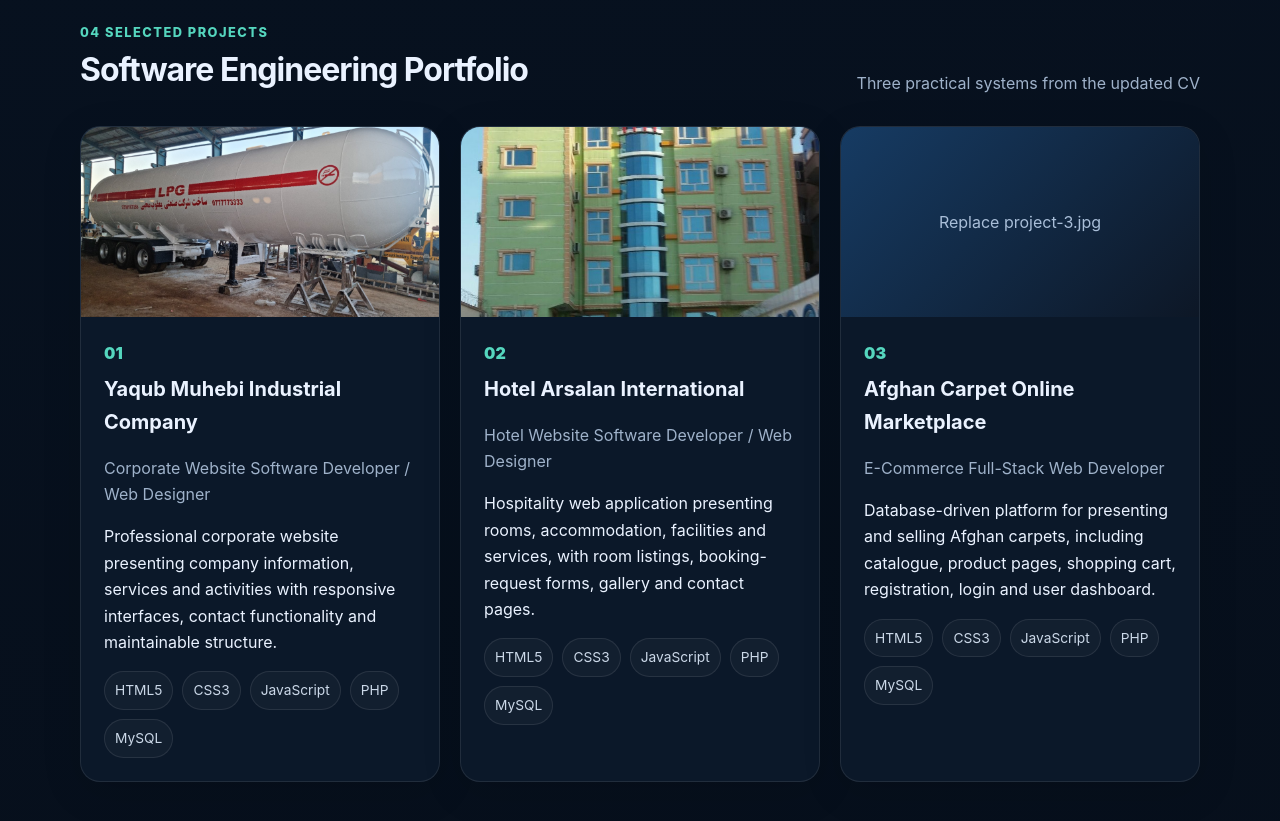
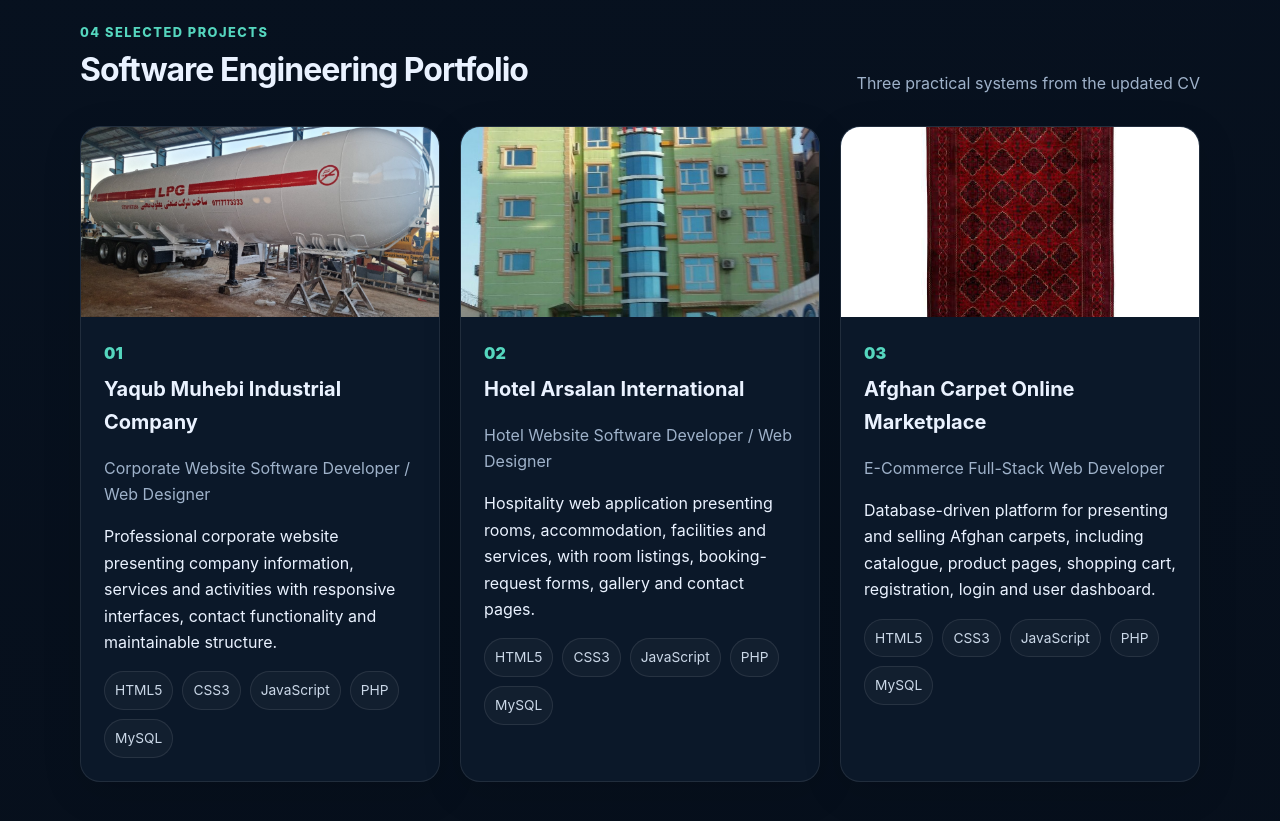
Before and after one commit to nasim1403/nasim1403.github.io, a plain HTML site: page index.html in a window 1280 px wide. Shown: the part 2640-3461 px from the top of the page. Drawn offline with Linux system fonts and the light colour scheme.

Commit message:
Update index.html

```diff
--- a/index.html
+++ b/index.html
@@ -80,7 +80,7 @@ footer{padding:40px 0 60px;color:var(--muted);text-align:center}
 <div class="project-grid">
 <article class="card project"><div class="project-img"><img src="project-1.png" alt="Yaqub Muhebi Industrial Company project" onerror="this.style.display='none';this.nextElementSibling.style.display='block'"><div class="placeholder" style="display:none">Replace project-1.jpg</div></div><div class="project-body"><div class="project-number">01</div><h3>Yaqub Muhebi Industrial Company</h3><p class="muted">Corporate Website  Software Developer / Web Designer</p><p>Professional corporate website presenting company information, services and activities with responsive interfaces, contact functionality and maintainable structure.</p><div class="tags"><span class="tag">HTML5</span><span class="tag">CSS3</span><span class="tag">JavaScript</span><span class="tag">PHP</span><span class="tag">MySQL</span></div></div></article>
 <article class="card project"><div class="project-img"><img src="project-2.png" alt="Hotel Arsalan International project" onerror="this.style.display='none';this.nextElementSibling.style.display='block'"><div class="placeholder" style="display:none">Replace project-2.jpg</div></div><div class="project-body"><div class="project-number">02</div><h3>Hotel Arsalan International</h3><p class="muted">Hotel Website  Software Developer / Web Designer</p><p>Hospitality web application presenting rooms, accommodation, facilities and services, with room listings, booking-request forms, gallery and contact pages.</p><div class="tags"><span class="tag">HTML5</span><span class="tag">CSS3</span><span class="tag">JavaScript</span><span class="tag">PHP</span><span class="tag">MySQL</span></div></div></article>
-<article class="card project"><div class="project-img"><img src="images/project-3.PNG" alt="Afghan Carpet Online Marketplace project" onerror="this.style.display='none';this.nextElementSibling.style.display='block'"><div class="placeholder" style="display:none">Replace project-3.jpg</div></div><div class="project-body"><div class="project-number">03</div><h3>Afghan Carpet Online Marketplace</h3><p class="muted">E-Commerce  Full-Stack Web Developer</p><p>Database-driven platform for presenting and selling Afghan carpets, including catalogue, product pages, shopping cart, registration, login and user dashboard.</p><div class="tags"><span class="tag">HTML5</span><span class="tag">CSS3</span><span class="tag">JavaScript</span><span class="tag">PHP</span><span class="tag">MySQL</span></div></div></article>
+<article class="card project"><div class="project-img"><img src="project-3.PNG" alt="Afghan Carpet Online Marketplace project" onerror="this.style.display='none';this.nextElementSibling.style.display='block'"><div class="placeholder" style="display:none">Replace project-3.jpg</div></div><div class="project-body"><div class="project-number">03</div><h3>Afghan Carpet Online Marketplace</h3><p class="muted">E-Commerce  Full-Stack Web Developer</p><p>Database-driven platform for presenting and selling Afghan carpets, including catalogue, product pages, shopping cart, registration, login and user dashboard.</p><div class="tags"><span class="tag">HTML5</span><span class="tag">CSS3</span><span class="tag">JavaScript</span><span class="tag">PHP</span><span class="tag">MySQL</span></div></div></article>
 </div></div></section>
 
 <section id="research"><div class="container">
```
